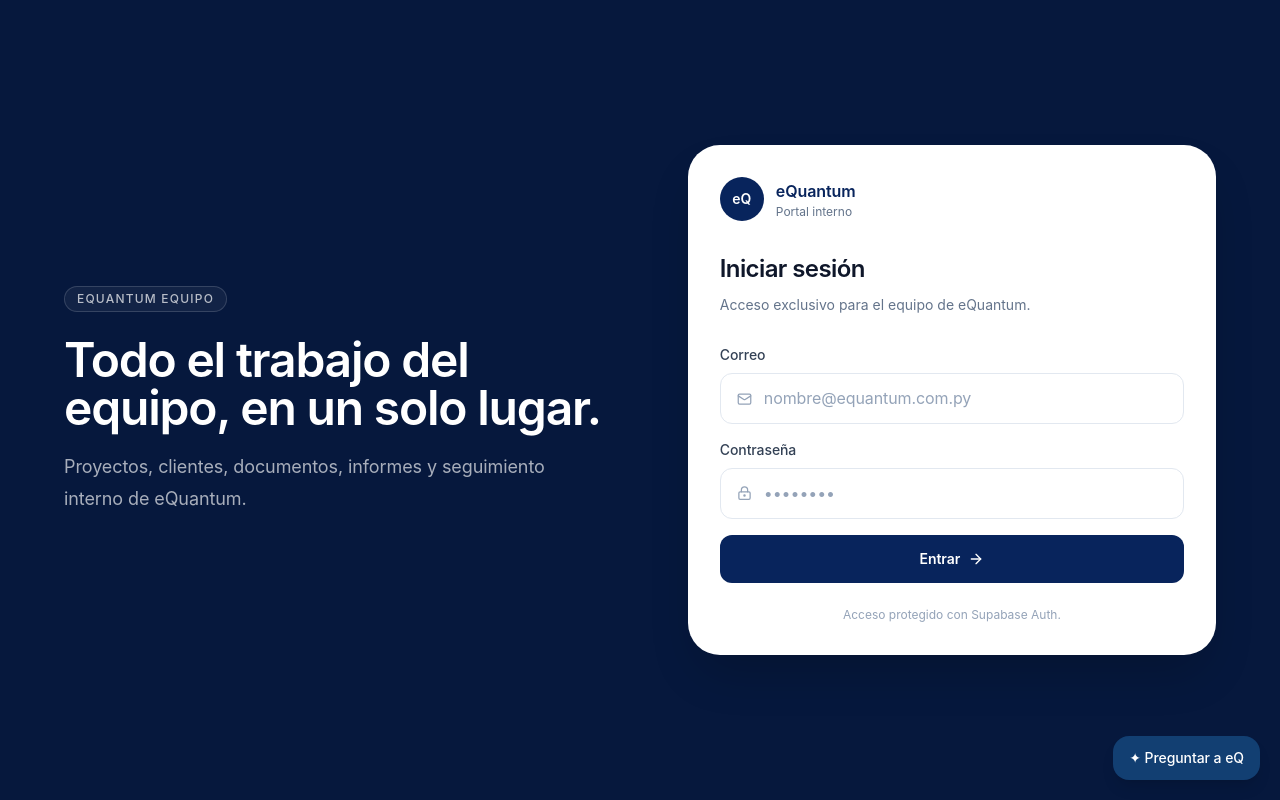
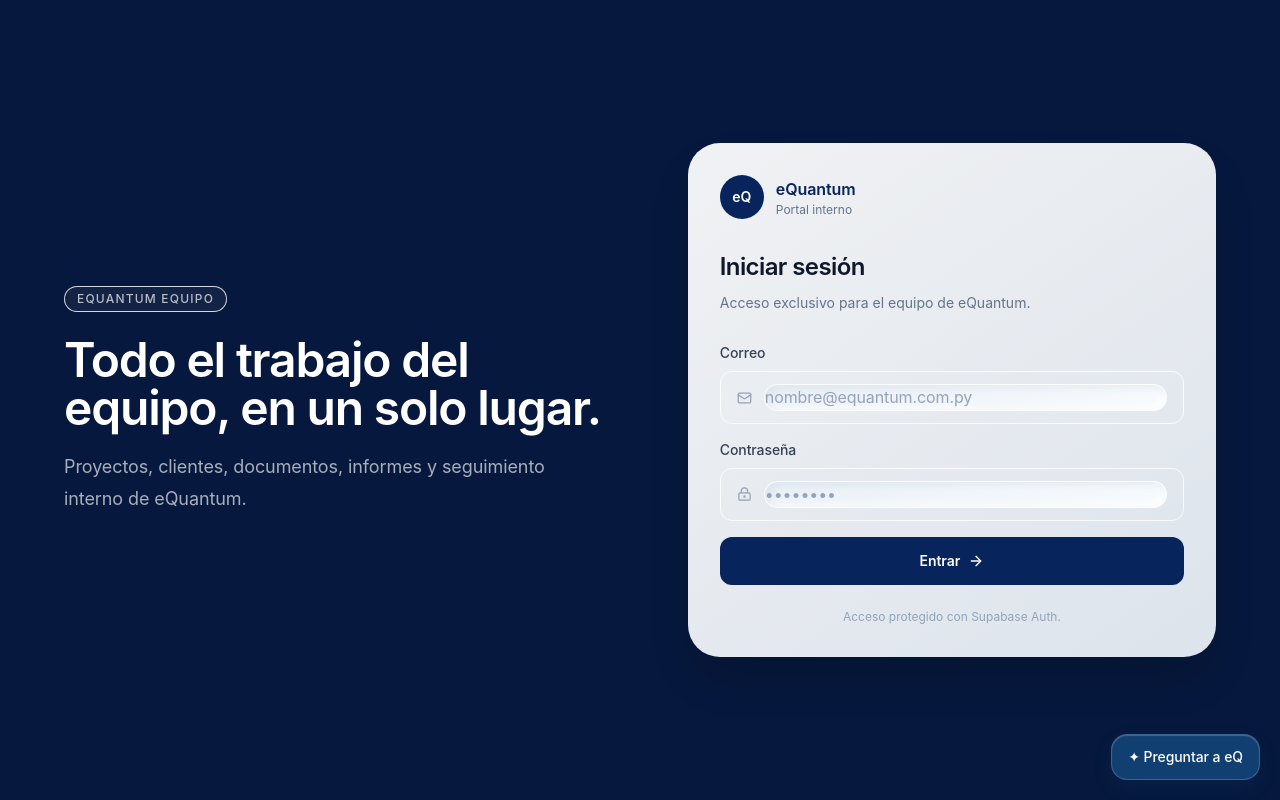
Before and after one commit to equantum-py/equantum-equipo, a Next.js app: page /login in a window 1280 px wide. Built offline with nearby package versions, Linux system fonts and the light colour scheme.

Commit message:
design: apply soft neumorphism and claymorphism system

```diff
--- a/app/globals.css
+++ b/app/globals.css
@@ -60,3 +60,102 @@ button {
   font-weight: 500 !important;
   letter-spacing: .1em;
 }
+
+
+/* eQuantum Soft Neumorphism + Claymorphism */
+:root{
+  --eq-surface:#eef3f9;
+  --eq-surface-2:#f7faff;
+  --eq-blue:#123f72;
+  --eq-clay-blue:#2f7df4;
+  --eq-shadow-dark:rgba(70,94,125,.16);
+  --eq-shadow-light:rgba(255,255,255,.96);
+}
+html,body{
+  background:
+    radial-gradient(circle at 14% 4%,rgba(88,153,255,.12),transparent 27%),
+    radial-gradient(circle at 88% 18%,rgba(134,196,255,.10),transparent 25%),
+    linear-gradient(145deg,#f4f8fc 0%,#eaf1f8 100%);
+}
+body{min-height:100vh}
+
+/* Superficies infladas, suaves y táctiles */
+.rounded-2xl,.rounded-xl,.rounded-3xl{
+  border-color:rgba(255,255,255,.76)!important;
+}
+.bg-white{
+  background:linear-gradient(145deg,rgba(255,255,255,.94),rgba(239,245,251,.92))!important;
+}
+.shadow-sm,.shadow,.shadow-md{
+  box-shadow:
+    9px 9px 22px var(--eq-shadow-dark),
+    -9px -9px 22px var(--eq-shadow-light)!important;
+}
+.border{
+  border:1px solid rgba(255,255,255,.82)!important;
+}
+
+/* Inputs hundidos */
+input:not([type="checkbox"]):not([type="radio"]),
+textarea,select,.inputV3{
+  background:linear-gradient(145deg,#e9f0f7,#f8fbfe)!important;
+  border:1px solid rgba(255,255,255,.72)!important;
+  box-shadow:
+    inset 3px 3px 8px rgba(87,108,136,.10),
+    inset -3px -3px 8px rgba(255,255,255,.90)!important;
+  border-radius:16px!important;
+  transition:.2s ease;
+}
+input:focus,textarea:focus,select:focus{
+  box-shadow:
+    inset 2px 2px 6px rgba(87,108,136,.09),
+    inset -2px -2px 6px rgba(255,255,255,.95),
+    0 0 0 3px rgba(47,125,244,.10)!important;
+}
+
+/* Botones: clay suave, sin apariencia plástica exagerada */
+button{
+  transition:transform .16s ease,box-shadow .16s ease,filter .16s ease;
+}
+button:not(:disabled):active{transform:translateY(1px) scale(.985)}
+button.bg-white{
+  box-shadow:
+    5px 5px 12px rgba(70,94,125,.13),
+    -5px -5px 12px rgba(255,255,255,.95)!important;
+}
+button[class*="bg-[#123f72]"],button[class*="bg-[#12365f]"]{
+  border:1px solid rgba(255,255,255,.18)!important;
+  box-shadow:
+    0 8px 18px rgba(18,63,114,.20),
+    inset 0 1px 1px rgba(255,255,255,.22)!important;
+}
+
+/* Panel lateral Gemini */
+.fixed section.bg-white{
+  background:linear-gradient(155deg,#f8fbff,#edf4fb)!important;
+  box-shadow:-18px 0 40px rgba(54,77,108,.16)!important;
+}
+.fixed section.bg-white .bg-\[\#f5f8fb\]{
+  background:linear-gradient(145deg,#edf3f9,#f9fbfe)!important;
+  box-shadow:
+    inset 3px 3px 9px rgba(74,98,129,.09),
+    inset -3px -3px 9px rgba(255,255,255,.92)!important;
+}
+
+/* Sidebar mantiene identidad eQuantum pero gana volumen */
+aside,nav{
+  -webkit-font-smoothing:antialiased;
+}
+aside button,nav button{
+  border-radius:14px;
+}
+
+/* Reduce dureza de divisores */
+.border-b,.border-t{border-color:rgba(112,137,166,.13)!important}
+
+/* Accesibilidad: sin sombras excesivas en pantallas pequeñas */
+@media(max-width:768px){
+  .shadow-sm,.shadow,.shadow-md{
+    box-shadow:5px 5px 14px rgba(70,94,125,.12),-5px -5px 14px rgba(255,255,255,.9)!important;
+  }
+}
```
